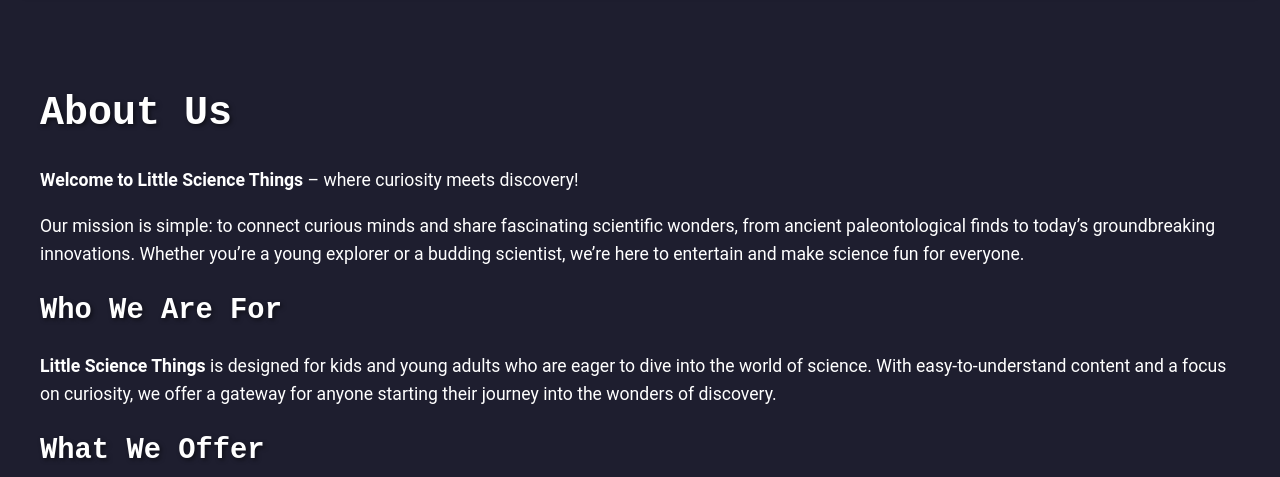
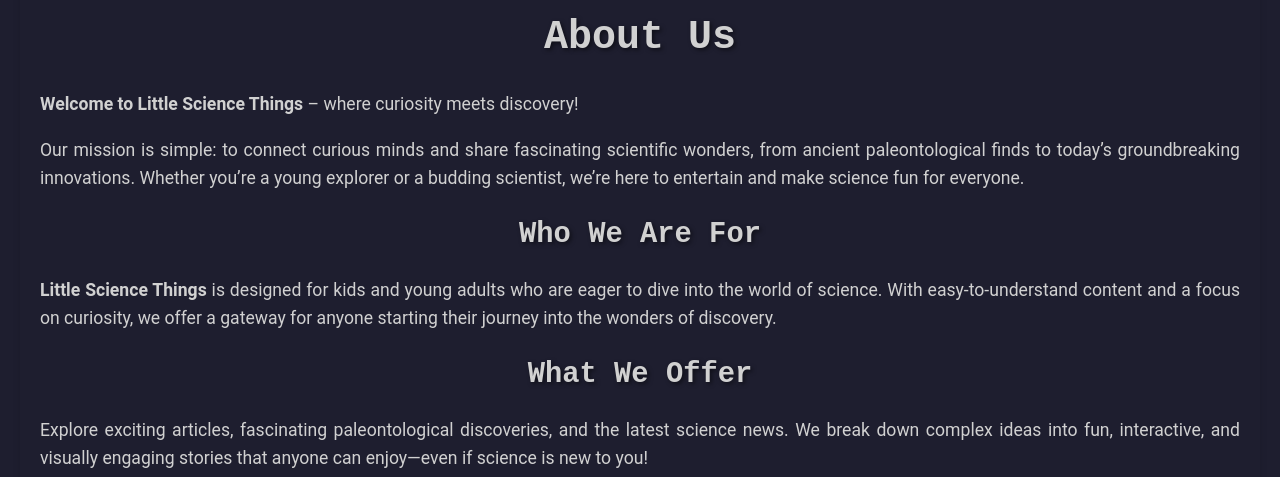
Before and after one commit to sonica843/LittleScienceThings, a plain HTML site: page index.html in a window 1280 px wide. Shown: the part 825-1302 px from the top of the page. Drawn offline with Linux system fonts and the light colour scheme; a script that the page names is missing; a web font is replaced by a local one.

Commit message:
Add files via upload

```diff
--- a/assets/css/styles.css
+++ b/assets/css/styles.css
@@ -20,6 +20,8 @@
   overflow: hidden;
   border-radius: 8px;
   transition: transform 0.3s ease-in-out, box-shadow 0.3s ease-in-out;
+  width: 300px; /* Larghezza uniforme per tutti i box video */
+  height: 400px; /* Altezza uniforme per tutti i box video */
 }
 
 .video-box:hover {
@@ -28,8 +30,8 @@
 }
 
 .video-box iframe, .video-box blockquote {
-  width: 300px;
-  height: 400px; /* Altezza ridotta per adattarsi ai diversi formati video */
+  width: 100%; /* Adatta il contenuto alla larghezza del box */
+  height: 100%; /* Adatta il contenuto all'altezza del box */
   border-radius: 8px;
   border: 2px solid #444;
 }
@@ -89,9 +91,15 @@ a:hover {
 
 /* Stili per la sezione About Us */
 .about-section {
-  padding: 40px 20px;
-  color: #ffffff;
-  margin: 20px 0;
+  text-align: justify; /* Giustifica il testo */
+  padding: 20px;
+  box-shadow: 0 4px 8px rgba(0, 0, 0, 0.1);
+
+
+}
+
+.about-section h2, .about-section h3 {
+  text-align: center; /* Centra i titoli */
 }
 
 .about-section h2 {
@@ -112,7 +120,7 @@ a:hover {
 .about-section p {
   font-size: 1.1rem;
   line-height: 1.6;
-  margin-bottom: 15px;
+  margin-bottom: 1em;
 }
 
 /* Stili per il tag <hr> */
```
